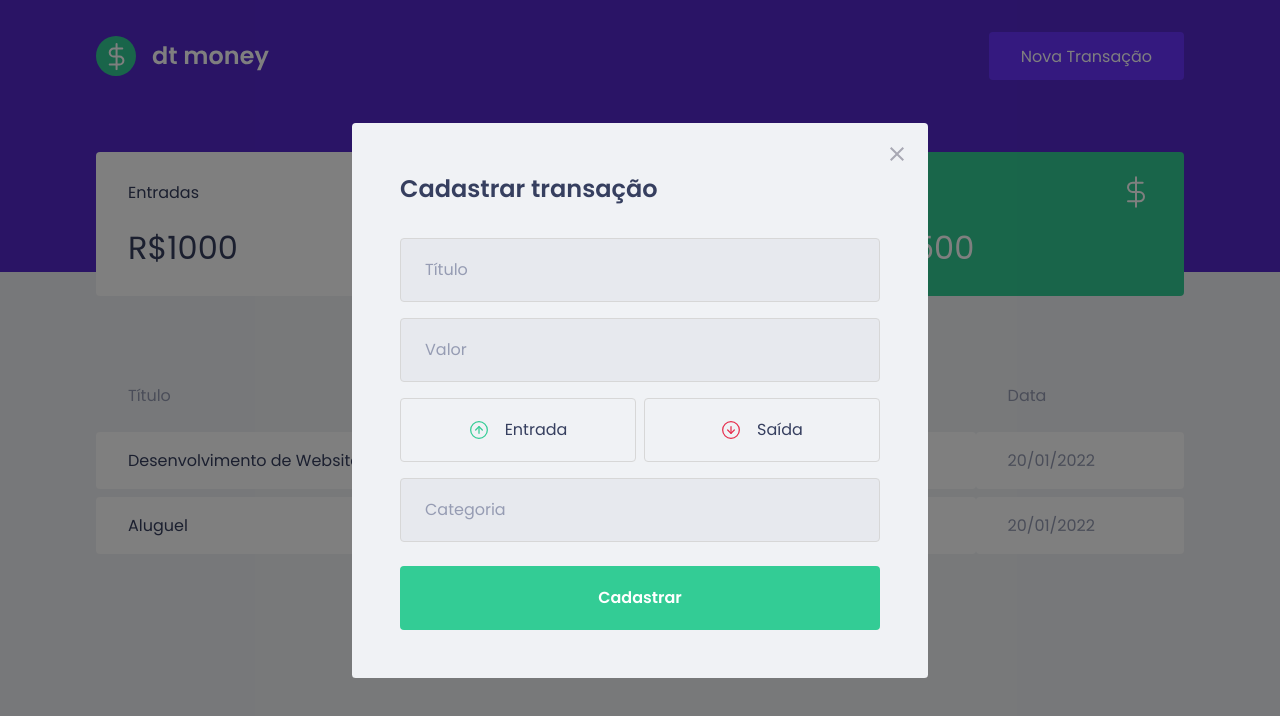
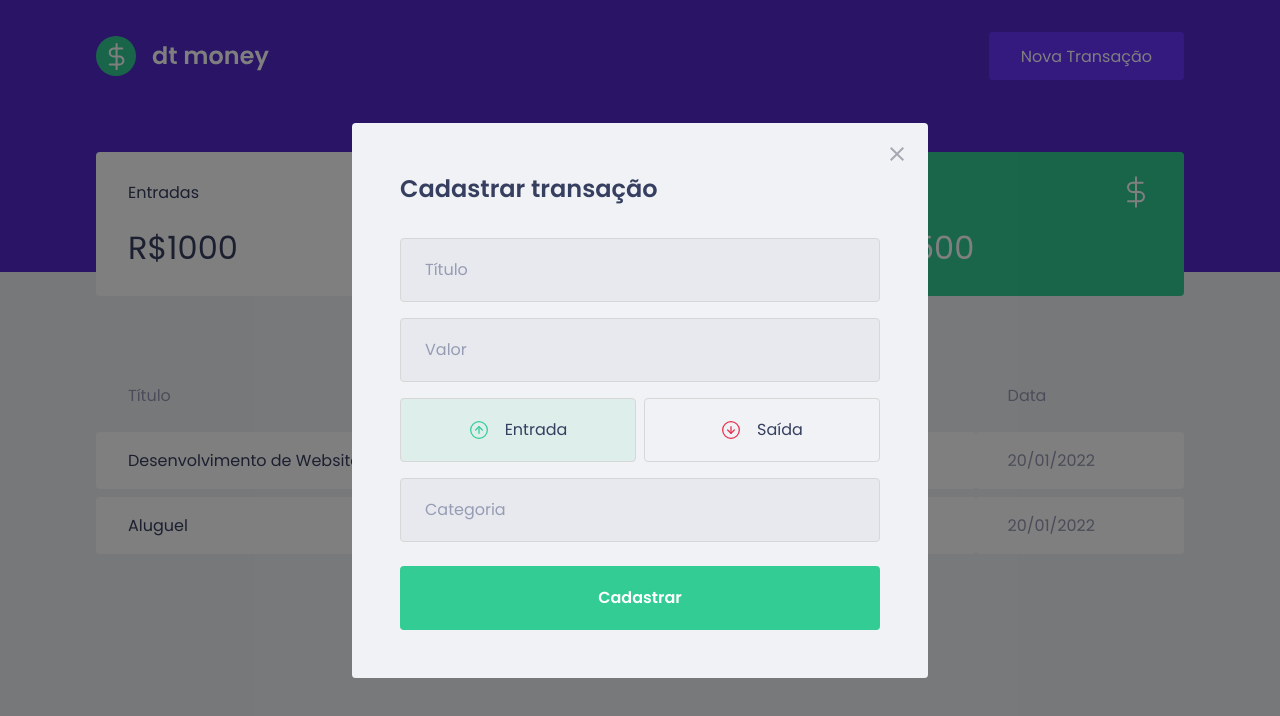
Before and after one commit to giufiorenzano/dt-money-, a React (Create React App) app: page / in a window 1280 px wide. Both pictures are taken after a click on the button "Nova Transação". Shown: the top 716 px of the page. Built offline with nearby package versions, Linux system fonts and the light colour scheme; no server answers; what miragejs would draw is missing.

Commit message:
feat: add cor aos botões de tipo

```diff
--- a/src/components/NewTransactionModal/index.tsx
+++ b/src/components/NewTransactionModal/index.tsx
@@ -1,8 +1,9 @@
 import Modal from "react-modal";
-import { Container, TransactionTypeContainer } from "./styles";
+import { Container, RadioBox, TransactionTypeContainer } from "./styles";
 import closeImg from "../../assets/close.svg";
 import incomeImg from "../../assets/income.svg";
 import outcomeImg from "../../assets/outcome.svg";
+import { useState } from "react";
 
 
 interface NewTransactionModalProps {
@@ -11,6 +12,8 @@
 }
 
 export function NewTransactionModal({ isOpen, onRequestClose }: NewTransactionModalProps) {
+    const [type, setType] = useState('deposit')
+
     return (
         <Modal
             isOpen={isOpen}
@@ -34,19 +37,25 @@
                 <input placeholder="Valor" type="number"/>
 
                 <TransactionTypeContainer>
-                    <button
+                    <RadioBox
                         type="button"
+                        onClick={() => setType('deposit')}
+                        isActive={type === 'deposit'}
+                        activeColor="green"
                     >
                         <img src={incomeImg} alt="Entrada"/>
                         <span>Entrada</span>
-                    </button>
+                    </RadioBox>
 
-                    <button
+                    <RadioBox
                         type="button"
+                        onClick={() => setType('withdraw')}
+                        isActive={type === 'withdraw'}
+                        activeColor="red"
                     >
                         <img src={outcomeImg} alt="Saída"/>
                         <span>Saída</span>
-                    </button>
+                    </RadioBox>
                 </TransactionTypeContainer>
 
                 <input placeholder="Categoria"/>
--- a/src/components/NewTransactionModal/styles.ts
+++ b/src/components/NewTransactionModal/styles.ts
@@ -1,5 +1,5 @@
 import styled from "styled-components";
-import { darken } from "polished";
+import { darken, transparentize } from "polished";
 
 export const Container = styled.form`
   h2 {
@@ -51,13 +51,24 @@
   display: grid;
   grid-template-columns: 1fr 1fr;
   gap: 0.5rem;
+`
 
-  button {
+interface RadioBoxProps {
+  isActive: boolean;
+  activeColor: 'green' | 'red';
+}
+
+const colors = {
+  green: '#33CC95',
+  red: '#E52E4D'
+}
+
+export const RadioBox = styled.button<RadioBoxProps>`
   height: 4rem;
   border: 1px solid #d7d7d7;
   border-radius: 0.25rem;
 
-    background-color: transparent;
+  background-color: ${(props) => props.isActive ? transparentize(0.9, colors[props.activeColor]) : 'transparent'};
 
   display: flex;
   align-items: center;
@@ -80,5 +91,4 @@
     font-size: 1rem;
     color: var(--text-title);
   }
-  }
 `
```
Lines whose indentation alone changed are shown as unchanged.
